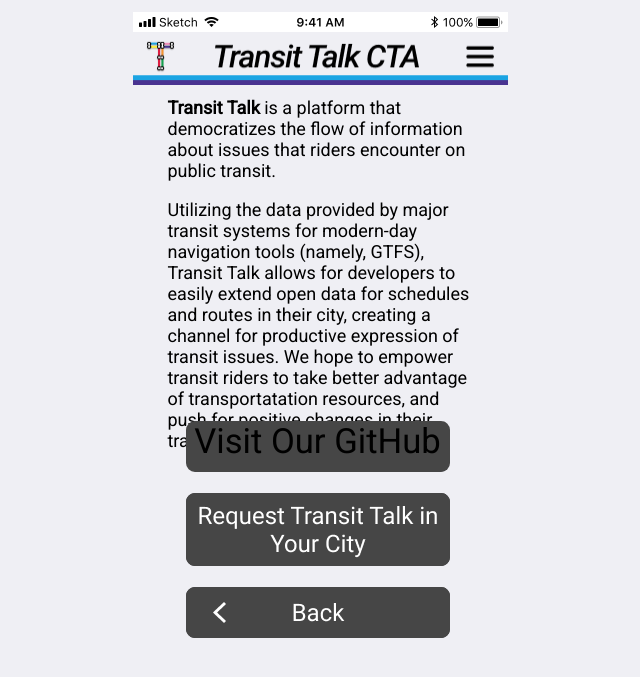
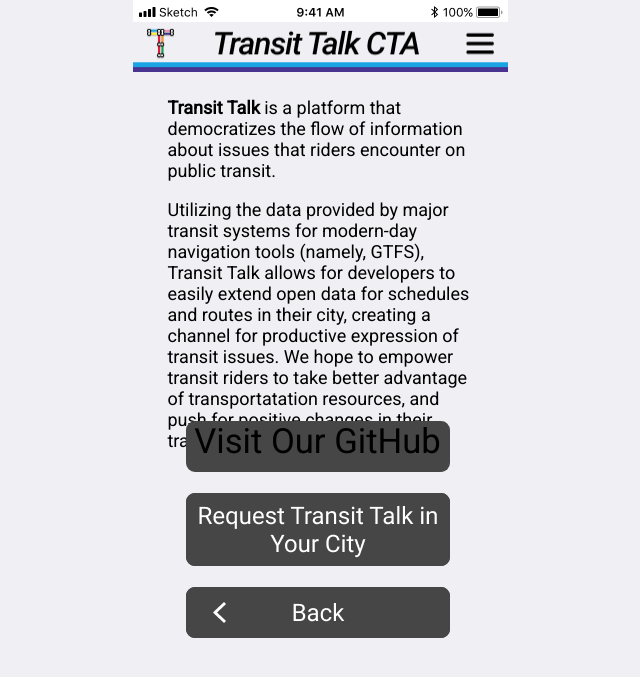
Before and after one commit to andreanthony/andreanthony.github.io, a Jekyll site: the page aboutus.html, which Jekyll copies as it is, in a window 1280 px wide. Shown: the top 677 px of the page, without its empty margins (320-960 px from the left). Built offline with Jekyll 4.4.1, drawn with Linux system fonts in a browser that asks for light colours.

Commit message:
Update aboutus.html

```diff
--- a/aboutus.html
+++ b/aboutus.html
@@ -13,8 +13,8 @@
   height: 667px;
   max-width: 375px;
 ">
- <div id="bar"><p style="margin: 0px; height: 0px;"><img src="/Black.png" alt="bar" /></p></div>
- <div id="header"><p><img style="height: 50px; width: 375px;" src="/header.png" alt="header" /></p></div>
+ <div id="bar" style="line-height: 20px;"><img src="/Black.png" alt="bar"></div>
+ <div id="header"><img style="height: 50px; width: 375px;" src="/header.png" alt="header" /></div>
   <div id="transittalkabout"><p><b>Transit Talk</b> is a platform that democratizes the flow of information about issues that riders encounter on public transit.</p>
   <p>Utilizing the data provided by major transit systems for modern-day navigation tools (namely, GTFS), Transit Talk allows for developers to easily extend open data for schedules and routes in their city, creating a channel for productive expression of transit issues. We hope to empower transit riders to take better advantage of transportatation resources, and push for positive changes in their transit systems.</p></div>
  <div id="github">Visit Our GitHub</div>
```
